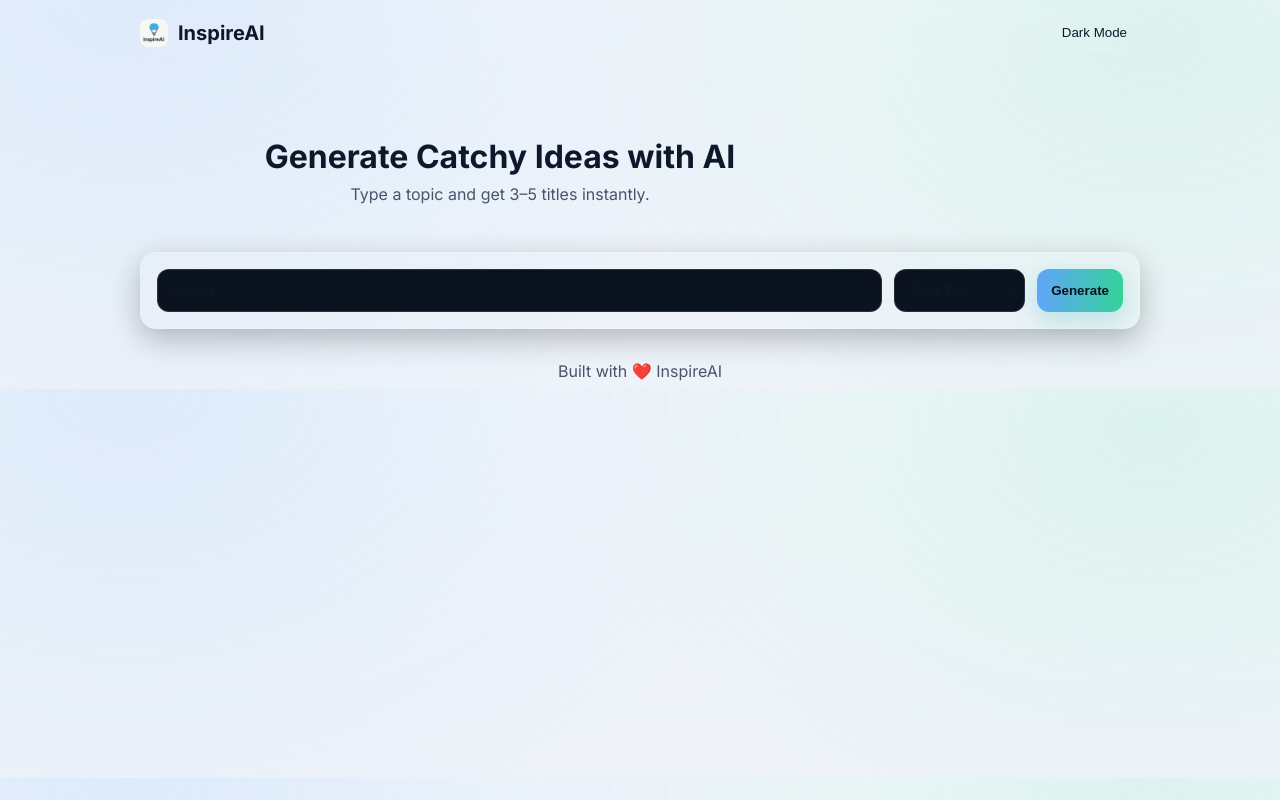
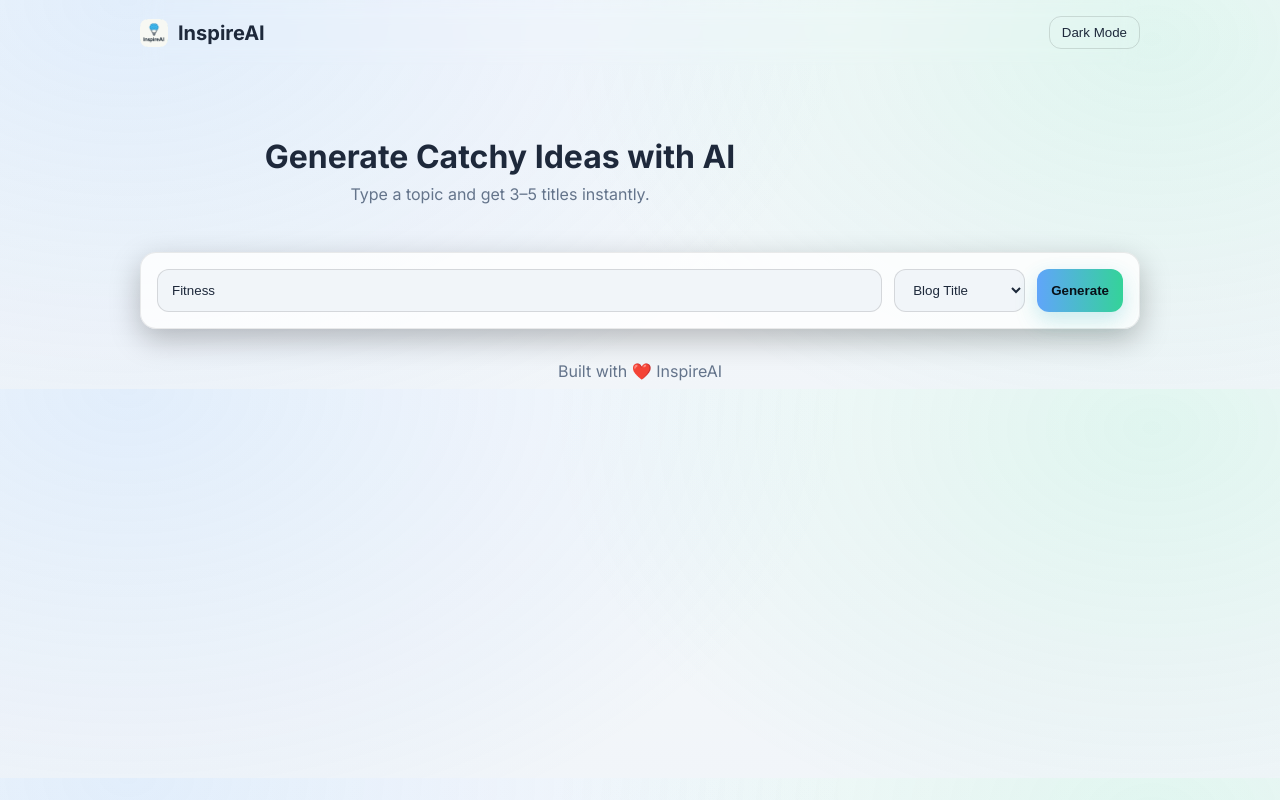
Before and after one commit to ibtesamnaveed/inspire-ai, a website: page public/index.html in a window 1280 px wide. Both pictures are taken after a click on the button "Light Mode". Drawn offline with nearby package versions, Linux system fonts and the light colour scheme.

Commit message:
Fix light mode text visibility - improved contrast and styling for better readability

```diff
--- a/public/styles.css
+++ b/public/styles.css
@@ -107,7 +107,7 @@ body {
   padding: 12px 14px;
   border-radius: var(--radius-sm);
   border: 1px solid rgba(255,255,255,0.12);
-  background: #0b1220;
+  background: var(--bg-2);
   color: var(--text);
   transition: box-shadow var(--transition), transform var(--transition), border-color var(--transition);
 }
@@ -117,7 +117,7 @@ body {
   padding: 12px 14px;
   border-radius: var(--radius-sm);
   border: 1px solid rgba(255,255,255,0.12);
-  background: #0b1220;
+  background: var(--bg-2);
   color: var(--text);
   cursor: pointer;
   transition: transform var(--transition), box-shadow var(--transition), background var(--transition);
@@ -164,7 +164,7 @@ body {
   padding: 8px 10px;
   border-radius: 10px;
   border: 1px solid rgba(255,255,255,0.12);
-  background: #0b1220;
+  background: var(--bg-2);
   color: var(--text);
   cursor: pointer;
   transition: transform var(--transition), box-shadow var(--transition);
@@ -192,11 +192,46 @@ body {
 
 /* Light theme */
 .light {
-  --bg: #f4f7fb;
-  --bg-2: #eef3f9;
+  --bg: #f8fafc;
+  --bg-2: #f1f5f9;
   --card: #ffffff;
-  --muted: #475569;
-  --text: #0f172a;
+  --muted: #64748b;
+  --text: #1e293b;
+}
+
+.light body {
+  background: radial-gradient(1200px 800px at 10% 0%, rgba(96,165,250,0.08), transparent 60%),
+              radial-gradient(1000px 700px at 90% 10%, rgba(52,211,153,0.06), transparent 60%),
+              linear-gradient(180deg, var(--bg), var(--bg-2)) !important;
+  color: var(--text) !important;
+}
+
+.light .input,
+.light .select,
+.light .button:not(.primary),
+.light .copy-btn {
+  border-color: rgba(0,0,0,0.12) !important;
+  background: var(--bg-2) !important;
+  color: var(--text) !important;
+}
+
+.light .input::placeholder {
+  color: var(--muted) !important;
+}
+
+.light .panel {
+  background: rgba(255,255,255,0.8) !important;
+  border-color: rgba(0,0,0,0.08) !important;
+}
+
+.light .card {
+  background: rgba(255,255,255,0.8) !important;
+  border-color: rgba(0,0,0,0.08) !important;
+}
+
+.light .theme-toggle {
+  border-color: rgba(0,0,0,0.12) !important;
+  color: var(--text) !important;
 }
 
 /* Toast */
@@ -220,7 +255,10 @@ body {
   animation: spin 0.8s linear infinite;
   display: inline-block;
 }
-.spinner-dark { border: 2px solid rgba(0,0,0,0.2); border-top-color: #0f172a; }
+.light .spinner {
+  border: 2px solid rgba(0,0,0,0.2);
+  border-top-color: #1e293b;
+}
 
 /* Animations */
 @keyframes spin { to { transform: rotate(360deg); } }
```
